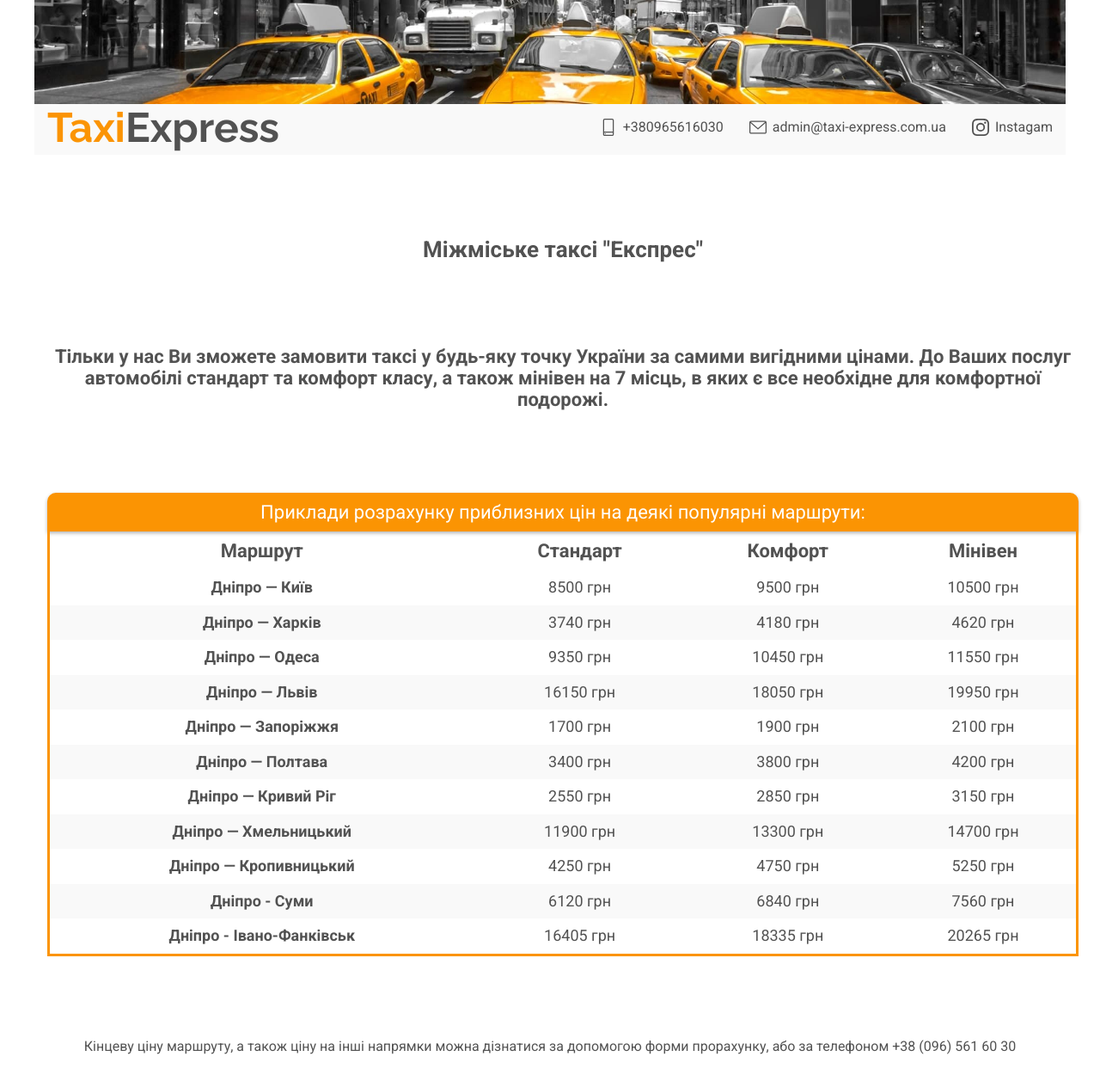
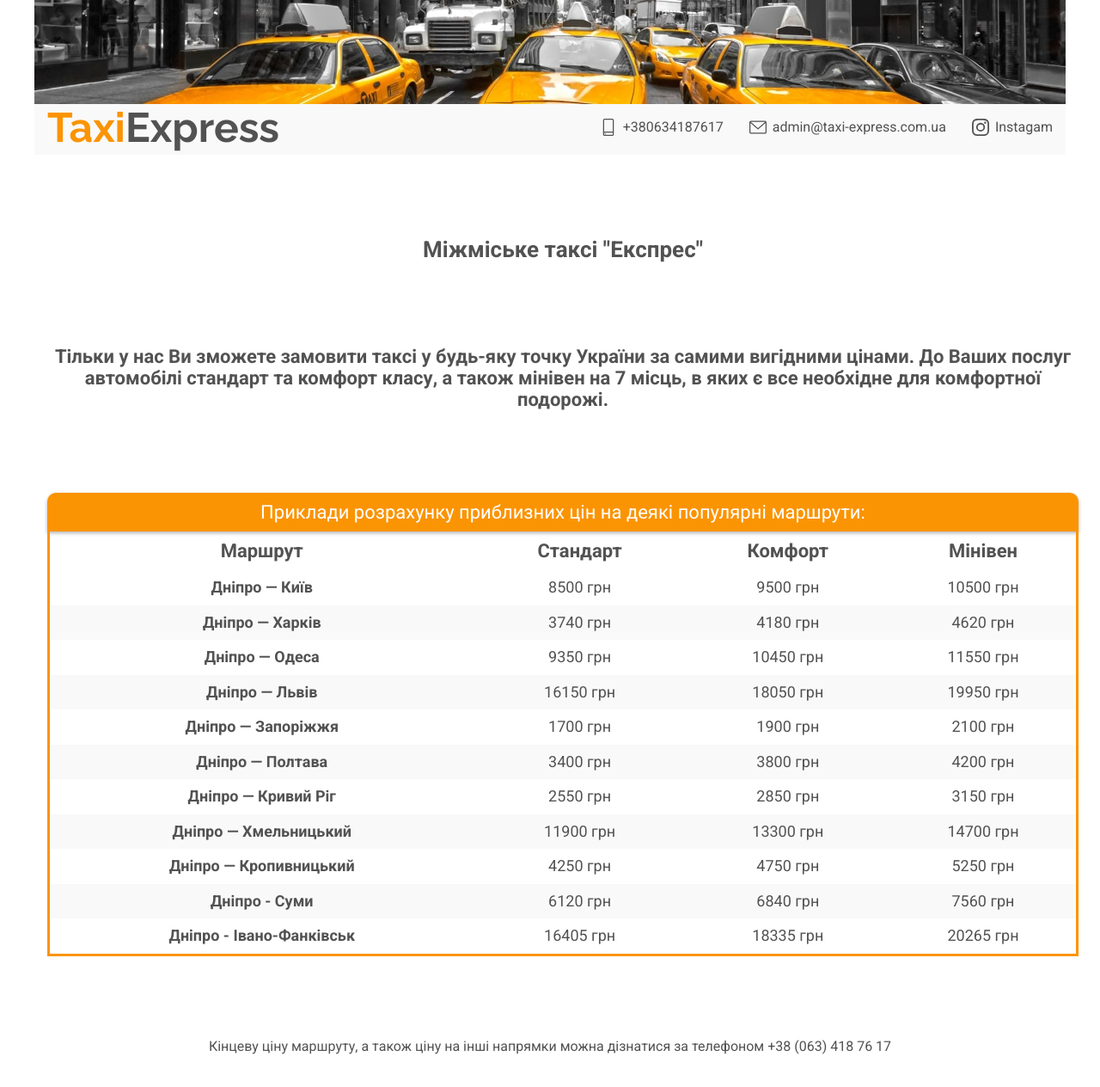
Before and after one commit to KostiaZ/taxi, a plain HTML site: page index.html in a window 1280 px wide. Shown: the whole page at 86% size. Drawn offline with nearby package versions, Linux system fonts and the light colour scheme; a script that the page names is missing.

Commit message:
modified index

```diff
--- a/index.html
+++ b/index.html
@@ -29,11 +29,11 @@
                 </button>
 
                 <ul class="nav-menu" id="nav-menu" data-menu>
-                    <li class="nav-menu__item"><a class="nav-menu__link" href="tel:+380965616030">
+                    <li class="nav-menu__item"><a class="nav-menu__link" href="tel:+380634187617">
                             <svg class="nav-menu__icon" width="20px" height="20px">
                                 <use href="./images/icons.svg#icon-smartphone"></use>
                             </svg>
-                            +380965616030</a>
+                            +380634187617</a>
                     </li>
                     <li class="nav-menu__item"><a class="nav-menu__link" href="mailto:admin@taxi-express.com.ua">
                             <svg class="nav-menu__icon" width="20px" height="20px">
@@ -84,7 +84,7 @@
         </div>
         </section>
         <section class="section">
-            <p>Кінцеву ціну маршруту, а також ціну на інші напрямки можна дізнатися за допомогою <a href="distance.html">форми прорахунку</a>, або за телефоном +38 (096) 561 60 30
+            <p>Кінцеву ціну маршруту, а також ціну на інші напрямки можна дізнатися за телефоном +38 (063) 418 76 17
                  <!-- допомогою форми замовлення, де Ви зможете обрати початкову
                 та кінцеву адресу, а також клас авто.
 
```
